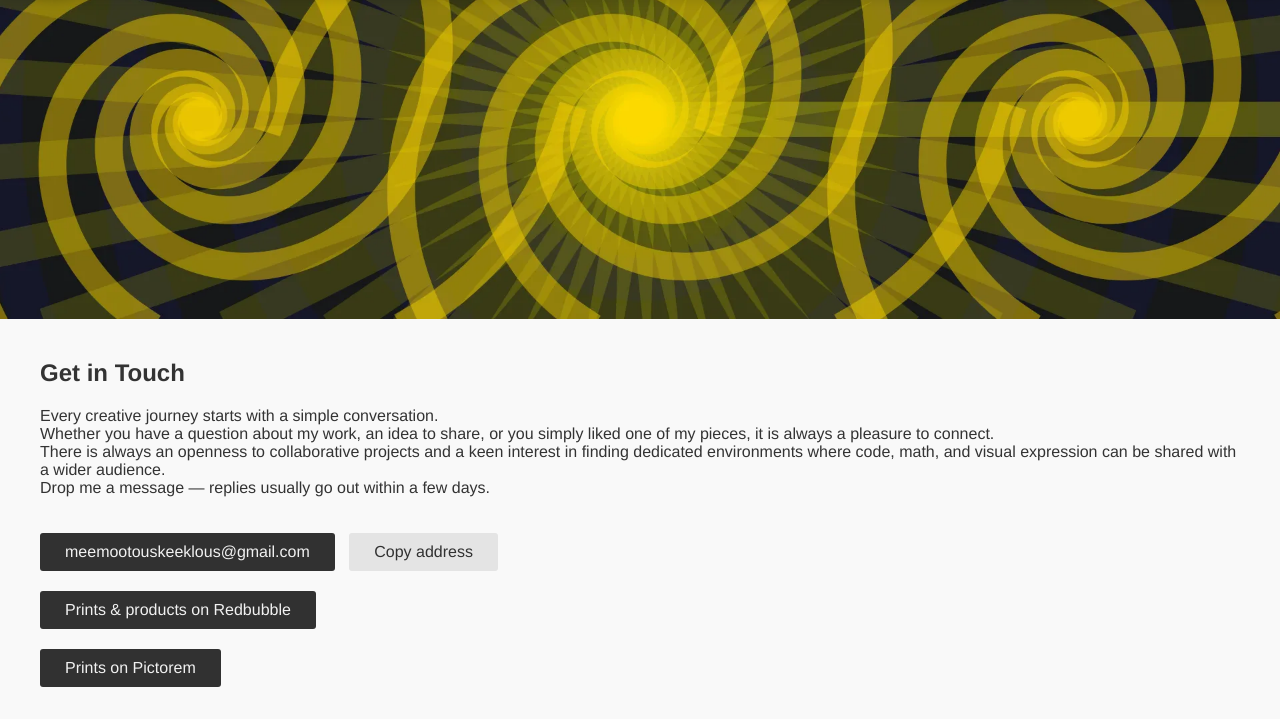
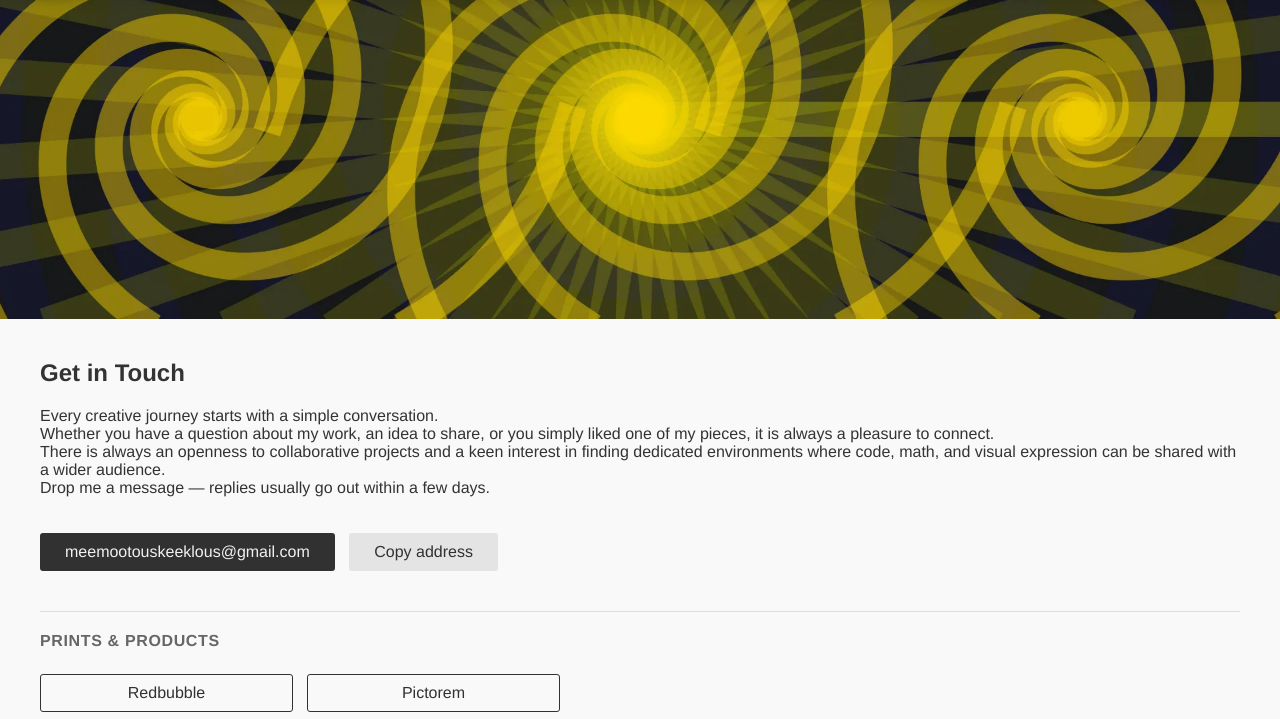
Before and after one commit to meemootouskeeklous/meemootouskeeklous.github.io, a plain HTML site: page contact.html in a window 1280 px wide. Shown: the part 81-800 px from the top of the page. Drawn offline with Linux system fonts and the light colour scheme.

Commit message:
v25
new stores (art heroes)

```diff
--- a/contact.html
+++ b/contact.html
@@ -47,8 +47,11 @@
             <a id="contact-email" class="btn" href=""></a>
             <!-- v16: αντιγραφή διεύθυνσης (για όσους δεν έχουν ρυθμισμένο πρόγραμμα email) -->
             <button id="copy-email" class="btn btn-secondary" type="button">Copy address</button>
-            <!-- v11: καταστήματα (από data.json: pages.contact.shops) -->
-            <div id="contact-shops" class="shops"></div>
+            <!-- v25: καταστήματα (από data.json: pages.contact.shops, τίτλος: shops_title) -->
+            <div id="contact-shops-section" class="shops-section" hidden>
+                <h3 id="contact-shops-title" class="shops-title"></h3>
+                <div id="contact-shops" class="shops"></div>
+            </div>
 
             <!-- v07: Προς το παρόν δεν υπάρχουν social media. Όταν αποκτηθούν:
                  1) ξεσχολίασε το μπλοκ παρακάτω,
--- a/data.json
+++ b/data.json
@@ -90,10 +90,15 @@
         "environments where code, math, and visual expression can be shared with a wider audience. \n",
         "Drop me a message — replies usually go out within a few days."
       ],
+      "_help_shops": "shops_title = μικρός τίτλος πάνω από τα κουμπιά. Κάθε κατάστημα: text (ετικέτα κουμπιού), url, hidden (true = δεν εμφανίζεται). Η σειρά εμφάνισης = η σειρά στη λίστα.",
+      "shops_title": "Prints & Products",
       "shops": [
-        { "text": "Prints & products on Redbubble", "url": "https://www.redbubble.com/shop/molivi", "hidden": false },
-        { "text": "Prints on Pictorem", "url": "https://meemootouskeeklous.pictorem.com", "hidden": false },
-        { "text": "Society6", "url": "https://society6.com/meemootouskeeklous", "hidden": true }
+        { "text": "Redbubble", "url": "https://www.redbubble.com/shop/molivi", "hidden": false },
+        { "text": "Pictorem", "url": "https://meemootouskeeklous.pictorem.com", "hidden": false },
+        { "text": "Art Heroes", "url": "https://www.artheroes.com/en/shop-artworks/Mee-Moo-Tous-Keeklous/237250", "hidden": false },
+        { "text": "Displate", "url": "https://www.displate.com/meemootouskeeklous", "hidden": true },
+        { "text": "Curioos", "url": "https://www.curioos.com/", "hidden": true },
+        { "text": "Saatchi Art", "url": "https://www.saatchiart.com/", "hidden": true }
       ]
     }
   },
@@ -155,6 +160,7 @@
         "collection_ids": ["c01"],
         "thumbnail_url": "art_002_thumb.webp",
         "high_res_url": "art_002_full.webp",
+        "hidden": false,
         "description": [
           "In botany and mathematics, the term ~(b<phyllotaxis>~)b describes how nature arranges petals or seeds around a stem. ",
           "This phenomenon is modeled by Vogel's spiral, where each element is placed using the Golden Angle (137.5°) ",
--- a/script.js
+++ b/script.js
@@ -432,20 +432,24 @@ function buildContactPage(data) {
         });
     }
 
-    // v11: κατάστημα/καταστήματα (προαιρετικά) - pages.contact.shops: [{ text, url, hidden }]
+    // v25: καταστήματα - pages.contact.shops_title + shops: [{ text, url, hidden }]
     const shopsBox = document.getElementById('contact-shops');
+    const shopsSection = document.getElementById('contact-shops-section');
     if (shopsBox) {
         shopsBox.innerHTML = '';
         (data.pages.contact.shops || []).forEach(shop => {
             if (!shop || !shop.url || shop.hidden === true) return;
             const a = document.createElement('a');
-            a.className = 'btn';
+            a.className = 'btn btn-shop';
             a.href = shop.url;
             a.target = '_blank';
             a.rel = 'noopener';
             a.innerText = shop.text || shop.url;
             shopsBox.appendChild(a);
         });
+        const shopsTitle = document.getElementById('contact-shops-title');
+        if (shopsTitle) shopsTitle.innerText = data.pages.contact.shops_title || '';
+        if (shopsSection) shopsSection.hidden = shopsBox.children.length === 0;
     }
 
     // v07: το μπλοκ social links μπορεί να είναι σε σχόλιο στο contact.html (δεν υπάρχουν social προς το παρόν)
--- a/style.css
+++ b/style.css
@@ -140,7 +140,13 @@ body {
     border-radius: 3px;
 }
 
-.shops { display: flex; flex-direction: column; align-items: flex-start; } /* v21: ένα κουμπί ανά γραμμή */
+/* v25: ενότητα καταστημάτων: τίτλος + grid (2 στήλες σε πλατιά οθόνη, 1 σε στενή) */
+.shops-section { margin-top: 40px; padding-top: 20px; border-top: 1px solid #ddd; }
+.shops-section[hidden] { display: none; }
+.shops-title { margin: 0 0 4px; font-size: 1rem; font-weight: 600; letter-spacing: .04em; text-transform: uppercase; color: #666; }
+.shops { display: grid; grid-template-columns: repeat(auto-fit, minmax(220px, 1fr)); gap: 0 14px; max-width: 520px; }
+.btn.btn-shop { margin-left: 0; text-align: center; background: transparent; color: #313131; border: 1px solid #313131; padding: 9px 20px; }
+.btn.btn-shop:hover { background: #C2410C; border-color: #C2410C; color: #fff; }
 
 /* v16: κουμπί <button> με την ίδια εμφάνιση του .btn + δευτερεύον στυλ */
 button.btn {
```
